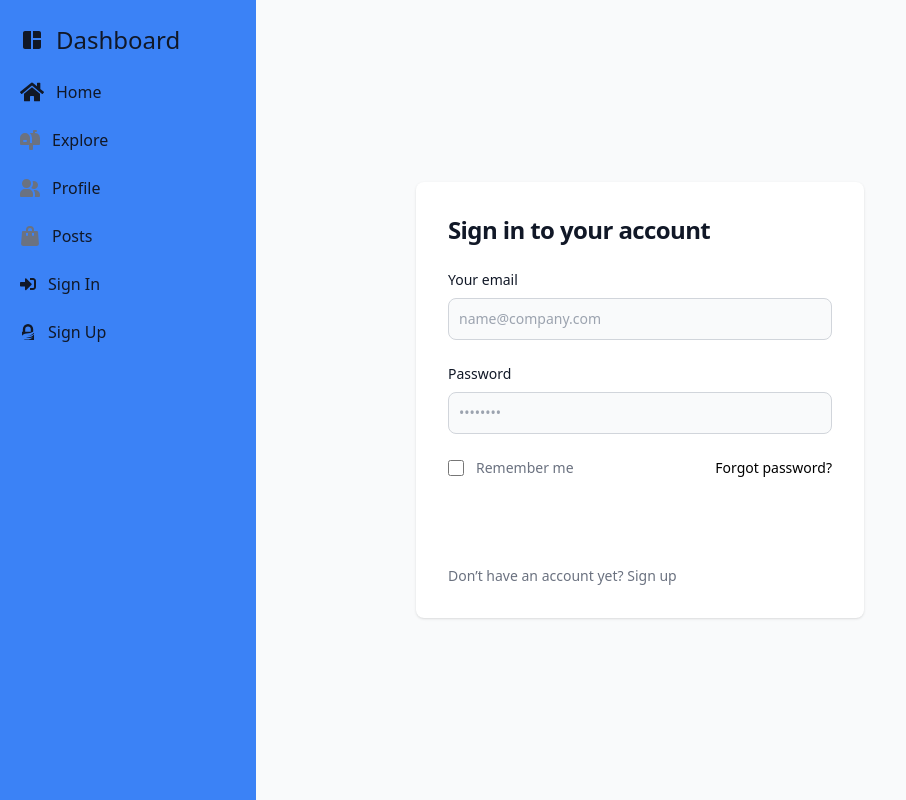
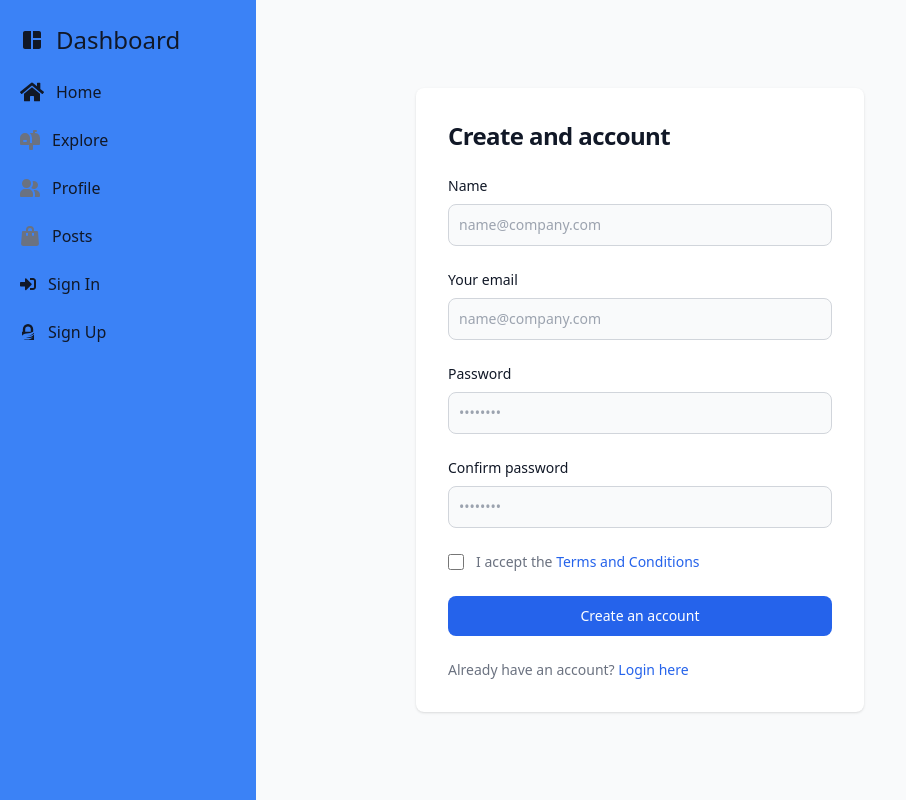
Before and after one commit to nathanrufus/Student-Community-App, a React (Vite) app: page / in a window 1280 px wide. Shown: the whole page, without its empty margins (0-906 px from the left). Built offline with nearby package versions, Linux system fonts and the light colour scheme.

Commit message:
Added signup component

```diff
--- a/src/App.jsx
+++ b/src/App.jsx
@@ -1,11 +1,13 @@
 import React from "react";
 import Navbar from "./components/Navbar";
 import Signin from "./components/Signin";
+import Signup from "./components/Signup";
 
 function App() {
   return <div>
     <Navbar/>
-    <Signin/>
+    {/* <Signin/> */}
+    <Signup/>
   </div>;
 }
 
--- /dev/null
+++ b/src/components/Signup.jsx
@@ -0,0 +1,50 @@
+import React from "react";
+
+function Signup() {
+  return <div>
+    <section class="bg-gray-50 dark:bg-gray-900">
+  <div class="flex flex-col items-center justify-center px-6 py-8 mx-auto md:h-screen lg:py-0">
+
+      <div class="w-full bg-white rounded-lg shadow dark:border md:mt-0 sm:max-w-md xl:p-0 dark:bg-gray-800 dark:border-gray-700">
+          <div class="p-6 space-y-4 md:space-y-6 sm:p-8">
+              <h1 class="text-xl font-bold leading-tight tracking-tight text-gray-900 md:text-2xl dark:text-white">
+                  Create and account
+              </h1>
+              <form class="space-y-4 md:space-y-6" action="#">
+              <div>
+                      <label for="email" class="block mb-2 text-sm font-medium text-gray-900 dark:text-white">Name</label>
+                      <input type="email" name="email" id="email" class="bg-gray-50 border border-gray-300 text-gray-900 sm:text-sm rounded-lg focus:ring-primary-600 focus:border-primary-600 block w-full p-2.5 dark:bg-gray-700 dark:border-gray-600 dark:placeholder-gray-400 dark:text-white dark:focus:ring-blue-500 dark:focus:border-blue-500" placeholder="name@company.com" required=""/>
+                  </div>
+                  <div>
+                      <label for="email" class="block mb-2 text-sm font-medium text-gray-900 dark:text-white">Your email</label>
+                      <input type="email" name="email" id="email" class="bg-gray-50 border border-gray-300 text-gray-900 sm:text-sm rounded-lg focus:ring-primary-600 focus:border-primary-600 block w-full p-2.5 dark:bg-gray-700 dark:border-gray-600 dark:placeholder-gray-400 dark:text-white dark:focus:ring-blue-500 dark:focus:border-blue-500" placeholder="name@company.com" required=""/>
+                  </div>
+                  <div>
+                      <label for="password" class="block mb-2 text-sm font-medium text-gray-900 dark:text-white">Password</label>
+                      <input type="password" name="password" id="password" placeholder="••••••••" class="bg-gray-50 border border-gray-300 text-gray-900 sm:text-sm rounded-lg focus:ring-primary-600 focus:border-primary-600 block w-full p-2.5 dark:bg-gray-700 dark:border-gray-600 dark:placeholder-gray-400 dark:text-white dark:focus:ring-blue-500 dark:focus:border-blue-500" required=""/>
+                  </div>
+                  <div>
+                      <label for="confirm-password" class="block mb-2 text-sm font-medium text-gray-900 dark:text-white">Confirm password</label>
+                      <input type="confirm-password" name="confirm-password" id="confirm-password" placeholder="••••••••" class="bg-gray-50 border border-gray-300 text-gray-900 sm:text-sm rounded-lg focus:ring-primary-600 focus:border-primary-600 block w-full p-2.5 dark:bg-gray-700 dark:border-gray-600 dark:placeholder-gray-400 dark:text-white dark:focus:ring-blue-500 dark:focus:border-blue-500" required=""/>
+                  </div>
+                  <div class="flex items-start">
+                      <div class="flex items-center h-5">
+                        <input id="terms" aria-describedby="terms" type="checkbox" class="w-4 h-4 border border-gray-300 rounded bg-gray-50 focus:ring-3 focus:ring-primary-300 dark:bg-gray-700 dark:border-gray-600 dark:focus:ring-primary-600 dark:ring-offset-gray-800" required=""/>
+                      </div>
+                      <div class="ml-3 text-sm">
+                        <label for="terms" class="font-light text-gray-500 dark:text-gray-300">I accept the <a class="font-medium text-blue-600 hover:underline dark:text-primary-500" href="#">Terms and Conditions</a></label>
+                      </div>
+                  </div>
+                  <button type="submit" class="w-full text-white bg-blue-600 hover:bg-primary-700 focus:ring-4 focus:outline-none focus:ring-primary-300 font-medium rounded-lg text-sm px-5 py-2.5 text-center dark:bg-primary-600 dark:hover:bg-primary-700 dark:focus:ring-primary-800">Create an account</button>
+                  <p class="text-sm font-light text-gray-500 dark:text-gray-400">
+                      Already have an account? <a href="#" class="font-medium text-blue-600 hover:underline dark:text-primary-500">Login here</a>
+                  </p>
+              </form>
+          </div>
+      </div>
+  </div>
+</section>
+  </div>;
+}
+
+export default Signup;
```
